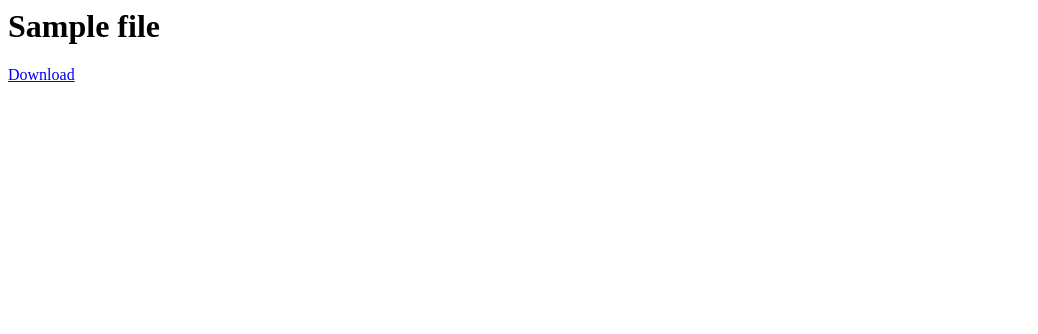
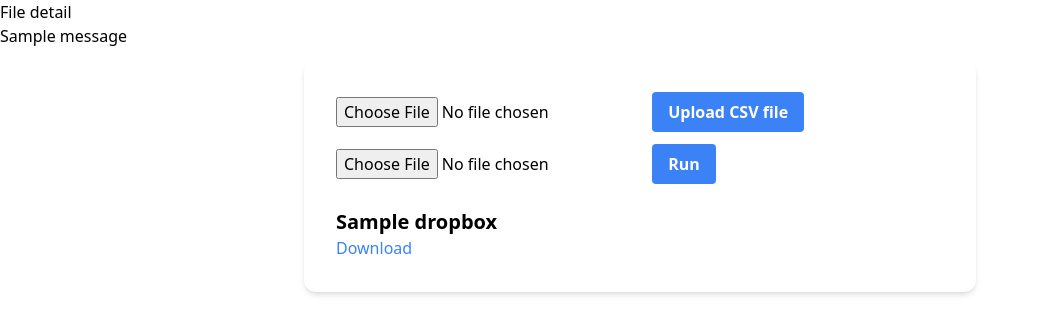
Before and after one commit to kyle-kyhu/aw_project, a Django app: template templates/dropbox/file_detail.html in a window 1280 px wide. Shown: the top 334 px of the page, without its empty margins (0-1038 px from the left). Run offline with Django 4.2, Linux system fonts and the light colour scheme; tables that the repository leaves empty hold one stand-in row (values such as "Sample post"); the template is opened without the code that fills it: values that come from a table or form of the project are taken from there, most other values are stand-ins (such as "Sample title", 1, 10 or a date in 2020); one stand-in notice (Sample message) is shown; some libraries are stand-ins or nearby versions.

Commit message:
file_detail components are rendering

```diff
--- a/dropbox/models.py
+++ b/dropbox/models.py
@@ -12,3 +12,10 @@ class Dropbox(models.Model):
 
     def __str__(self):
         return self.name
+
+class PyScript(models.Model):
+    py_file = models.FileField(upload_to='py_file')
+    py_name = models.CharField(max_length=100, blank=True)
+
+    def __str__(self):
+        return self.py_name
--- a/dropbox/urls.py
+++ b/dropbox/urls.py
@@ -5,5 +5,5 @@ app_name = 'dropbox'
 
 urlpatterns = [
     path('file/', views.file_list, name='file_list'),
-    path('file_detail/<int:file_id>/', views.file_detail, name='file_detail'),
+    path('file/<int:file_id>/', views.file_detail, name='file_detail'),
 ]
--- a/media/files/test1.csv
+++ /dev/null
@@ -1 +0,0 @@
-test1
--- a/media/files/test2_1.csv
+++ /dev/null
@@ -1 +0,0 @@
-test2
--- /dev/null
+++ b/media/files/test3_e5rajzv.csv
@@ -0,0 +1 @@
+test3
--- /dev/null
+++ b/media/files/test3_g4ZjYin.csv
@@ -0,0 +1 @@
+test3
--- /dev/null
+++ b/templates/base.html
@@ -0,0 +1,15 @@
+<!doctype html>
+<html>
+<head>
+  <meta charset="UTF-8">
+  <meta name="viewport" content="width=device-width, initial-scale=1.0">
+  <script src="https://cdn.tailwindcss.com"></script>
+
+</head>
+<body>
+    {% block content %}
+    {% endblock %}
+</body>
+</html>
+
+<script src="https://unpkg.com/htmx.org@1.6.1"></script>
--- a/templates/dropbox/file_detail.html
+++ b/templates/dropbox/file_detail.html
@@ -1,9 +1,54 @@
+{% extends "base.html" %}
 
 {% block content %}
 
-<div class="file-detail">
-    <h1>{{ file.name }}</h1>
-    <a href="{{ file.download_url }}">Download</a>
+<h2>File detail</h2>
+
+<!-- Display messages -->
+    {% for message in messages %}
+    <div class="alert alert-{{ message.tags }}">
+        {{ message }}
+    </div>
+    {% endfor %}
+
+<div class="max-w-md mx-auto bg-white rounded-xl shadow-md overflow-hidden md:max-w-2xl m-3">
+    <div class="md:flex">
+        <div class="p-8">
+            <!-- here is the upload file -->
+            <div class="upload-file-2">
+                <form method="post" enctype="multipart/form-data" class="mb-3">
+                    {% csrf_token %}
+                    <input type="file" name="file" required>
+                    <button
+                        type="submit"
+                        class="bg-blue-500 hover:bg-blue-700 text-white font-bold py-2 px-4 rounded"
+                        >Upload CSV file
+                    </button>
+                </form>
+            </div>
+
+            <!-- run the python code in py file -->
+            <div class="run-python-code">
+                <form method="post" enctype="multipart/form-data">
+                    {% csrf_token %}
+                    <input type="file" name="file" required>
+                    <button
+                        hx-post="{% url 'dropbox:file_detail' file.id %}"
+                        hx-trigger="click" hx-swap="outerHTML"
+                        hx-vals="{csrfmiddlewaretoken: '{{ csrf_token }}'}"
+                        class="bg-blue-500 hover:bg-blue-700 text-white font-bold py-2 px-4 rounded">
+                        Run
+                    </button>
+                </form>
+            </div>
+
+            <!-- here is the file download div -->
+            <div class="file-detail mt-6">
+                <h2 class="text-xl font-bold">{{ file.name }}</h2>
+                <a href="{{ file.download_url }}" class="text-blue-500">Download</a>
+            </div>
+        </div>
+    </div>
 </div>
 
 
```
Also changed, not shown: dropbox/admin.py (+7 -1 lines), dropbox/forms.py (added, +7 -0 lines), dropbox/views.py (+68 -7 lines), media/files/sandbox1.py (added, +25 -0 lines), templates/dropbox/file_list.html (+4 -3 lines), dropbox/migrations/0003_pyscript.py (added).
